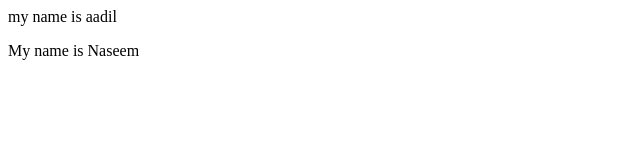
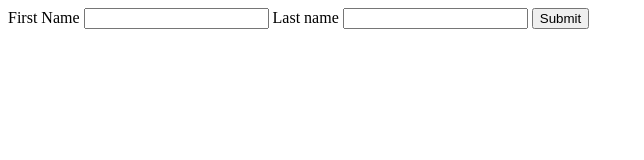
Before and after one commit to AadilS13/Aadil-cs, a plain HTML site: page index.html in a window 1280 px wide. Shown: the whole page, without its empty margins (0-644 px from the left). Drawn offline with Linux system fonts and the light colour scheme.

Commit message:
starter for JS

```diff
--- a/index.html
+++ b/index.html
@@ -1,3 +1,31 @@
-<p>my name is aadil</p>
+<html>
 
-<p> My name is Naseem </p>
+<head>
+    <title> Aadils Website </title>
+</head>
+<body>
+<!-- This is a comment -->
+    <form>
+        <label> First Name </label>
+        <input type="text" name="name" />
+
+        <label> Last name </label>
+        <input type="text" name="lastname" />
+
+        <button type="submit"> Submit </button>
+
+    </form>
+    <footer>
+        <script>
+
+            document.querySelector('form').addEventListener('submit', (event) => handleForm(event))
+            function handleForm (event) {
+                event.preventDefault()
+
+
+                console.log("foiufwfiw")
+            }
+        </script>
+    </footer>
+</body>
+</html>
```
Also changed, not shown: index.js (added, +8 -0 lines).
